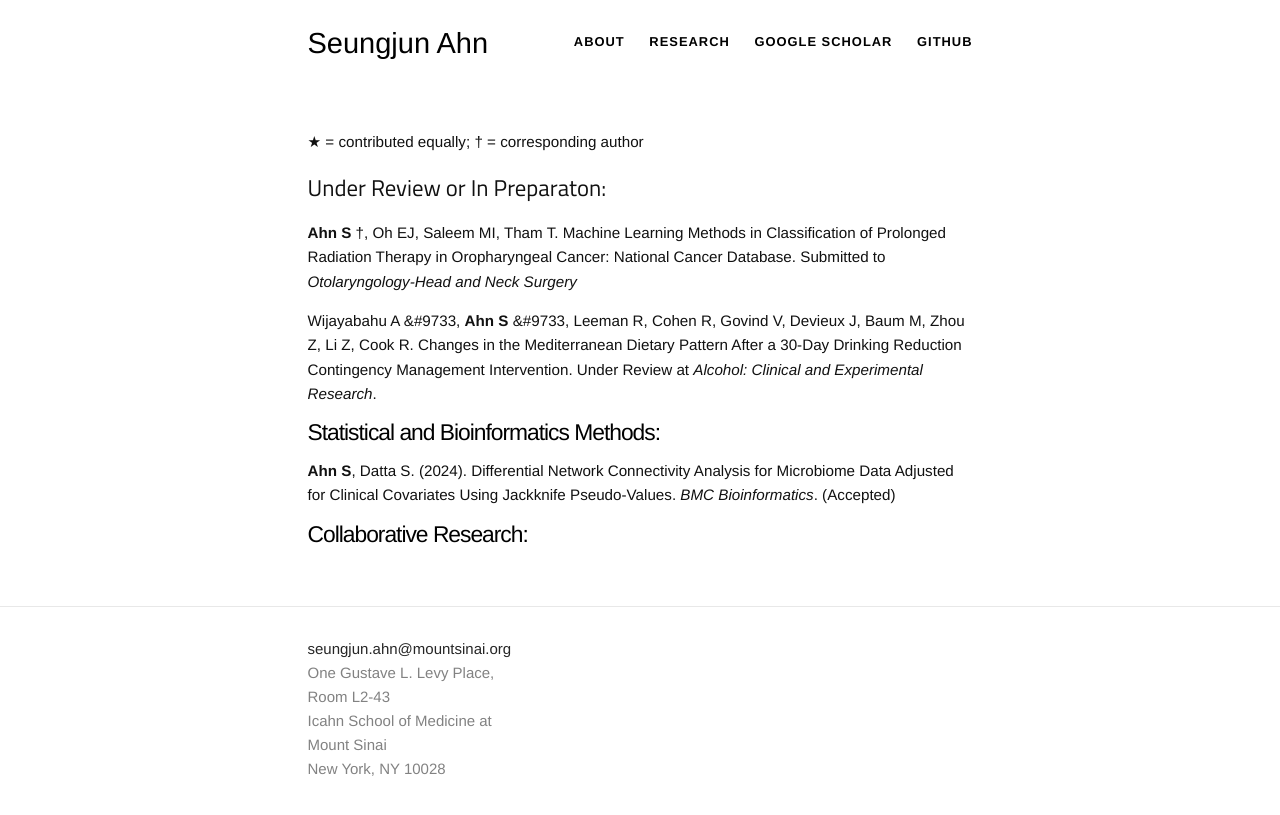
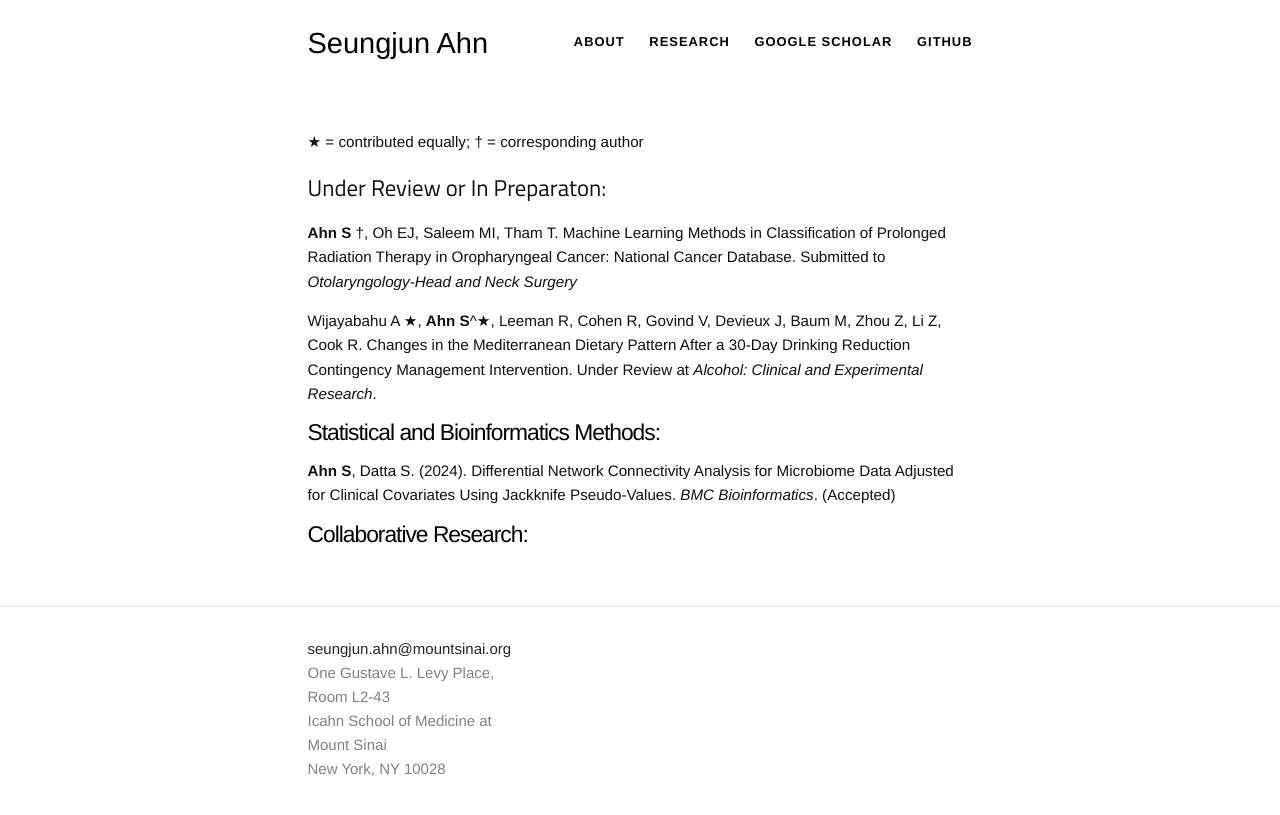
Before and after one commit to sjahnn/sjahnn.github.io, a Jekyll site: the page built from research.md, in a window 1280 px wide. Shown: the top 815 px of the page. Built offline with Jekyll 4.4.1, drawn with Linux system fonts in a browser that asks for light colours; some of the changed lines change nothing that is shown.

Commit message:
Update research.md

```diff
--- a/research.md
+++ b/research.md
@@ -8,7 +8,7 @@ permalink: /research/
 **Ahn S** <span>&dagger;</span>, Oh EJ, Saleem MI, Tham T. Machine Learning Methods in Classification of Prolonged Radiation Therapy in Oropharyngeal Cancer: National Cancer Database. Submitted to *Otolaryngology-Head and Neck Surgery*
 
 
-Wijayabahu A &#9733, **Ahn S** &#9733, Leeman R, Cohen R, Govind V, Devieux J, Baum M, Zhou Z, Li Z, Cook R. Changes in the Mediterranean Dietary Pattern After a 30-Day Drinking Reduction Contingency Management Intervention. Under Review at *Alcohol: Clinical and Experimental Research*.
+Wijayabahu A <span>&#9733;</span>, **Ahn S**^<span>&#9733;</span>, Leeman R, Cohen R, Govind V, Devieux J, Baum M, Zhou Z, Li Z, Cook R. Changes in the Mediterranean Dietary Pattern After a 30-Day Drinking Reduction Contingency Management Intervention. Under Review at *Alcohol: Clinical and Experimental Research*.
 
 # Statistical and Bioinformatics Methods:
 **Ahn S**, Datta S. (2024). Differential Network Connectivity Analysis for Microbiome Data Adjusted for Clinical Covariates Using Jackknife Pseudo-Values. *BMC Bioinformatics*. (Accepted)
```
